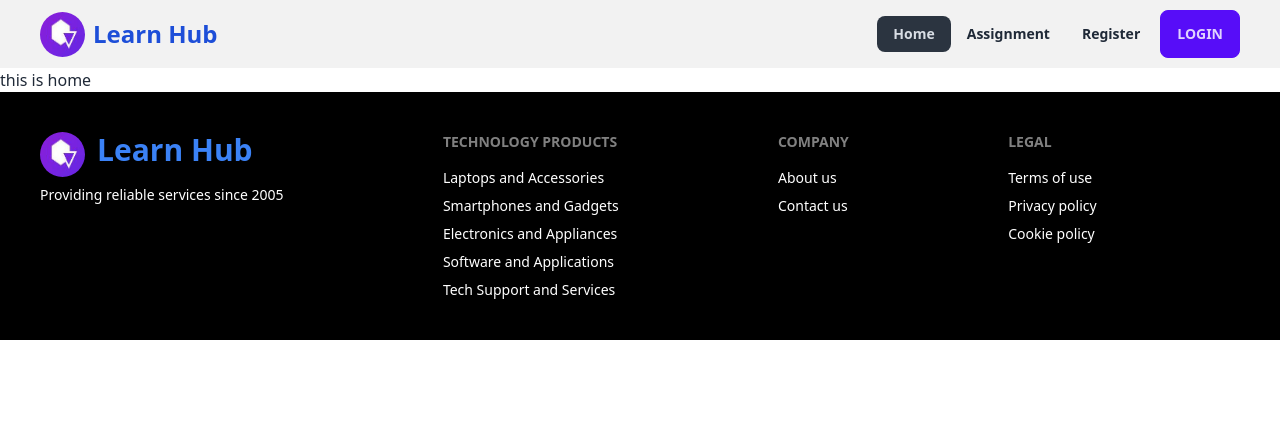
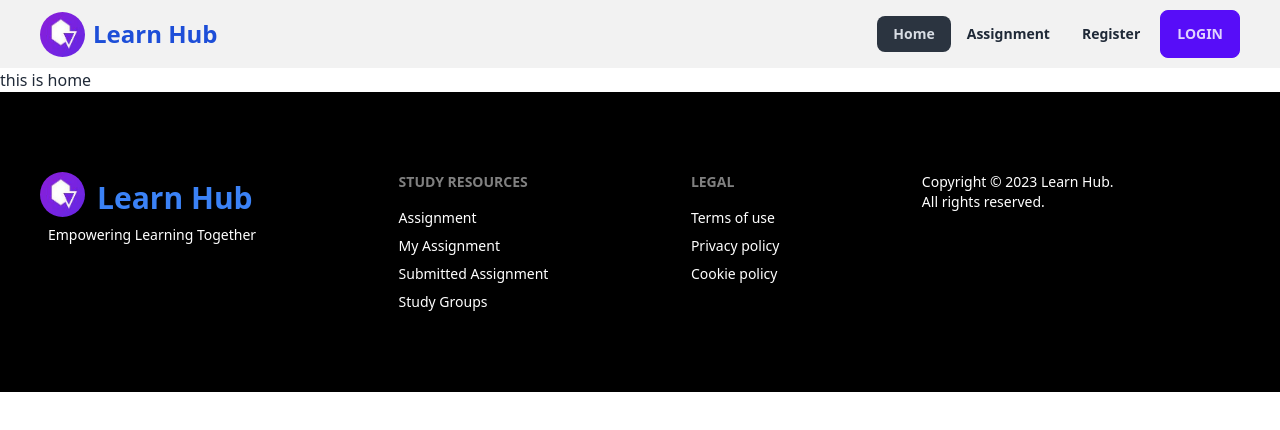
Before and after one commit to Nazmul5691/online-group-study-client-side, a React (Vite) app: page / in a window 1280 px wide. Shown: the top 430 px of the page. Built offline with nearby package versions, Linux system fonts and the light colour scheme; no server answers.

Commit message:
added information in footer

```diff
--- a/src/pages/SharedPages/Footer.jsx
+++ b/src/pages/SharedPages/Footer.jsx
@@ -1,27 +1,21 @@
-import logo from '../../../public/logo.png'
+import logo from '../../../public/logo.png';
 
 const Footer = () => {
   return (
-    <footer className="footer p-10 bg-black text-white">
+    <footer className="footer px-10 py-20 bg-black text-white">
       <aside>
-        <div className='flex'>
-        <img className='w-[45px] h-[45px] rounded-full mr-3' src={logo} alt="" />
-        <h1 className="font-bold text-blue-500 text-3xl">Learn Hub</h1>
+        <div className="flex">
+          <img className="w-[45px] h-[45px] rounded-full mr-3" src={logo} alt="" />
+          <h1 className="font-bold text-blue-500 text-3xl mt-2">Learn Hub</h1>
         </div>
-        <p>Providing reliable services since 2005</p>
+        <p className="ml-2">Empowering Learning Together</p>
       </aside>
       <nav>
-        <header className="footer-title">Technology Products</header>
-        <a className="link link-hover">Laptops and Accessories</a>
-        <a className="link link-hover">Smartphones and Gadgets</a>
-        <a className="link link-hover">Electronics and Appliances</a>
-        <a className="link link-hover">Software and Applications</a>
-        <a className="link link-hover">Tech Support and Services</a>
-      </nav>
-      <nav>
-        <header className="footer-title">Company</header>
-        <a className="link link-hover">About us</a>
-        <a className="link link-hover">Contact us</a>
+        <header className="footer-title">Study Resources</header>
+        <a href="/assignment" className="link link-hover">Assignment</a>
+        <a href="/myAssignment" className="link link-hover">My Assignment</a>
+        <a href="/submittedAssignment" className="link link-hover">Submitted Assignment</a>
+        <a href="/assignment" className="link link-hover">Study Groups</a>
       </nav>
       <nav>
         <header className="footer-title">Legal</header>
@@ -29,6 +23,10 @@ const Footer = () => {
         <a className="link link-hover">Privacy policy</a>
         <a className="link link-hover">Cookie policy</a>
       </nav>
+
+      <div>
+        <h2>Copyright © 2023 Learn Hub. <br /> All rights reserved.</h2>
+      </div>
     </footer>
   );
 };
```
